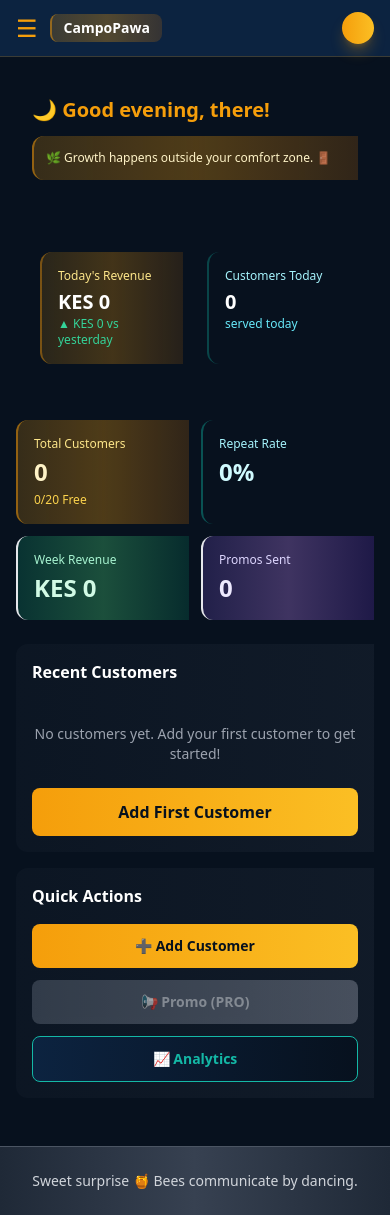
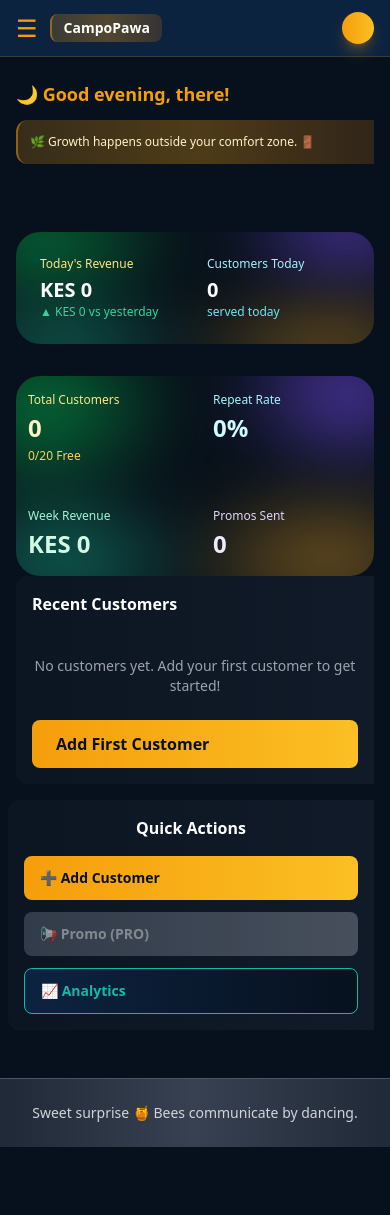
Before and after one commit to jira54/campo, a Django app: page /dashboard/ in a window 390 px wide. After the commit the page ends 1147 px from the top, so only its background shows below. Run offline with Django 5.2, Linux system fonts and the light colour scheme; the visitor is signed in with stand-in values (Sample User, id 1); data that the repository does not hold is empty; some libraries are stand-ins or nearby versions.

Commit message:
Dashboard UI refinements: improved greeting positioning and aurora effects
- Moved greeting section to top-left corner with proper positioning
- Added aurora gradient effects to stats boxes (Today's Snapshot and KPI Cards)
- Optimized Quick Actions section layout and spacing
- Centered Quick Actions title with left-aligned buttons
- Enhanced mobile responsiveness across all components
- Maintained all existing functionality and logic

```diff
--- a/templates/dashboard/overview.html
+++ b/templates/dashboard/overview.html
@@ -9,11 +9,11 @@
     <div class="flex-1 overflow-auto bg-deep">
         <div class="p-4 md:p-8">
             <!-- Daily Greeting Section -->
-            <div class="mb-8">
+            <div class="mb-8" style="position: relative; min-height: 120px;">
                 <div class="p-4 md:p-8">
                     <div class="flex flex-col md:flex-row items-start justify-between gap-4 md:gap-6">
-                        <div class="w-full md:flex-1">
-                            <p class="text-gold font-bold text-xl md:text-2xl mb-3 md:mb-4">{{ greeting_emoji }} {{ greeting }}, {{ first_name }}!</p>
+                        <div class="w-full md:flex-1" style="text-align: left; align-items: flex-start; padding-left: 0; position: absolute; top: 0; left: 0;">
+                            <p class="text-gold font-bold text-lg md:text-xl mb-3 md:mb-4">{{ greeting_emoji }} {{ greeting }}, {{ first_name }}!</p>
                             <div class="bg-gradient-to-r from-amber-500/20 via-gold/30 to-amber-600/20 p-3 md:p-4 rounded-l-xl border-l-2 border-gold/50">
                                 <p class="text-amber-100 text-xs md:text-sm leading-relaxed">{{ daily_tip }}</p>
                             </div>
@@ -38,9 +38,10 @@
 
             <!-- Today's Snapshot -->
             <div class="mb-8">
-                <div class="p-6">
+                <div class="p-6" style="position: relative; overflow: hidden; border-radius: 24px; background: #08111a;">
+                    <div class="aurora" style="position: absolute; inset: -40px; background: radial-gradient(ellipse 55% 60% at 15% 25%, rgba(0,200,83,0.55) 0%, transparent 60%), radial-gradient(ellipse 50% 55% at 85% 20%, rgba(124,77,255,0.6) 0%, transparent 58%), radial-gradient(ellipse 60% 50% at 80% 80%, rgba(245,166,35,0.45) 0%, transparent 60%), radial-gradient(ellipse 55% 50% at 20% 80%, rgba(29,233,182,0.4) 0%, transparent 58%); filter: blur(28px);"></div>
                     <div class="grid grid-cols-2 md:grid-cols-3 gap-6">
-                        <div class="bg-gradient-to-r from-amber-500/15 via-gold/25 to-amber-600/15 p-4 rounded-l-xl border-l-2 border-gold/40">
+                        <div style="border: none; background: transparent; position: relative; z-index: 2;">
                             <p class="text-amber-200 text-xs mb-1">Today's Revenue</p>
                             <p class="text-white font-bold text-xl">KES {{ today_revenue|floatformat:0 }}</p>
                             <p class="text-xs {% if revenue_up %}text-emerald-400{% else %}text-red-400{% endif %}">
@@ -48,12 +49,12 @@
                                 KES {{ revenue_change|floatformat:0 }} vs yesterday
                             </p>
                         </div>
-                        <div class="bg-gradient-to-r from-teal-500/15 via-cyan-400/25 to-teal-600/15 p-4 rounded-l-xl border-l-2 border-teal/40">
+                        <div style="border: none; background: transparent; position: relative; z-index: 2;">
                             <p class="text-cyan-200 text-xs mb-1">Customers Today</p>
                             <p class="text-white font-bold text-xl">{{ today_customers }}</p>
                             <p class="text-cyan-300 text-xs">served today</p>
                         </div>
-                        <div class="hidden md:block bg-gradient-to-r from-violet-500/15 via-purple-400/25 to-violet-600/15 p-4 rounded-l-xl border-l-2 border-violet/40">
+                        <div class="hidden md:block" style="border: none; background: transparent; position: relative; z-index: 2;">
                             <p class="text-violet-200 text-xs mb-1">Date</p>
                             <p class="text-white font-bold text-xl">{{ today_date|date:"d M" }}</p>
                             <p class="text-violet-300 text-xs">{{ today_date|date:"l" }}</p>
@@ -89,9 +90,11 @@
             {% endif %}
 
             <!-- KPI Cards -->
-            <div class="grid grid-cols-2 md:grid-cols-4 gap-3 md:gap-4 mb-6 md:mb-8">
+            <div style="position: relative; overflow: hidden; border-radius: 24px; background: #08111a; margin-bottom: 24px 32px;">
+                <div class="aurora" style="position: absolute; inset: -40px; background: radial-gradient(ellipse 55% 60% at 15% 25%, rgba(0,200,83,0.55) 0%, transparent 60%), radial-gradient(ellipse 50% 55% at 85% 20%, rgba(124,77,255,0.6) 0%, transparent 58%), radial-gradient(ellipse 60% 50% at 80% 80%, rgba(245,166,35,0.45) 0%, transparent 60%), radial-gradient(ellipse 55% 50% at 20% 80%, rgba(29,233,182,0.4) 0%, transparent 58%); filter: blur(28px);"></div>
+                <div class="grid grid-cols-2 md:grid-cols-4 gap-3 md:gap-4">
                     <!-- Total Customers -->
-                <div class="bg-gradient-to-r from-amber-500/20 via-gold/30 to-amber-600/20 p-4 md:p-6 rounded-l-xl border-l-2 border-gold/50">
+                    <div style="border: none; background: transparent; position: relative; z-index: 2; padding: 16px 12px;">
                         <p class="text-amber-200 text-xs mb-1 md:mb-2">Total Customers</p>
                         <p class="text-2xl md:text-3xl font-bold text-amber-100">{{ total_customers }}</p>
                         {% if not user.is_premium %}
@@ -100,24 +103,25 @@
                     </div>
 
                     <!-- Repeat Rate -->
-                <div class="bg-gradient-to-r from-teal-500/20 via-cyan-400/30 to-teal-600/20 p-4 md:p-6 rounded-l-xl border-l-2 border-teal/50">
+                    <div style="border: none; background: transparent; position: relative; z-index: 2; padding: 16px 12px;">
                         <p class="text-cyan-200 text-xs mb-1 md:mb-2">Repeat Rate</p>
                         <p class="text-2xl md:text-3xl font-bold text-cyan-100">{{ repeat_rate }}%</p>
                         <p class="text-cyan-300 text-xs mt-1 md:mt-2 hidden sm:block">Returning customers</p>
                     </div>
 
                     <!-- Week Revenue -->
-                <div class="bg-gradient-to-r from-emerald-500/20 via-green-400/30 to-emerald-600/20 p-4 md:p-6 rounded-l-xl border-l-2 border-emerald/50">
+                    <div style="border: none; background: transparent; position: relative; z-index: 2; padding: 16px 12px;">
                         <p class="text-emerald-200 text-xs mb-1 md:mb-2">Week Revenue</p>
                         <p class="text-2xl md:text-3xl font-bold text-emerald-100">KES {{ week_revenue|floatformat:0 }}</p>
                         <p class="text-emerald-300 text-xs mt-1 md:mt-2 hidden sm:block">Last 7 days</p>
                     </div>
 
                     <!-- Promo Responses -->
-                <div class="bg-gradient-to-r from-violet-500/20 via-purple-400/30 to-violet-600/20 p-4 md:p-6 rounded-l-xl border-l-2 border-violet/50">
+                    <div style="border: none; background: transparent; position: relative; z-index: 2; padding: 16px 12px;">
                         <p class="text-violet-200 text-xs mb-1 md:mb-2">Promos Sent</p>
                         <p class="text-2xl md:text-3xl font-bold text-violet-100">{{ promo_responses }}</p>
                         <p class="text-violet-300 text-xs mt-1 md:mt-2 hidden sm:block">This week</p>
+                    </div>
                 </div>
             </div>
 
@@ -143,33 +147,33 @@
                         </div>
                     {% else %}
                         <p class="text-gray-400 text-center py-6 text-sm">No customers yet. Add your first customer to get started!</p>
-                        <a href="{% url 'customers:customer_add' %}" class="block text-center bg-gradient-to-r from-gold to-amber-400 text-deep font-bold px-6 py-3 rounded-lg hover:from-amber-400 hover:to-yellow-300 hover:scale-105 hover:shadow-lg hover:shadow-gold/30 transition-all duration-300 ease-out">
+                        <a href="{% url 'customers:customer_add' %}" class="block text-left bg-gradient-to-r from-gold to-amber-400 text-deep font-bold px-6 py-3 rounded-lg hover:from-amber-400 hover:to-yellow-300 hover:scale-105 hover:shadow-lg hover:shadow-gold/30 transition-all duration-300 ease-out">
                             Add First Customer
                         </a>
                     {% endif %}
                 </div>
 
                 <!-- Quick Actions -->
-                <div class="bg-gradient-to-r from-gray-800/20 to-gray-700/20 p-4 md:p-6 rounded-l-xl">
-                    <h2 class="text-white font-bold text-base md:text-lg mb-4">Quick Actions</h2>
-                    <div class="grid grid-cols-1 gap-3">
-                        <a href="{% url 'customers:customer_add' %}" class="block bg-gradient-to-r from-gold to-amber-400 text-deep font-bold px-4 py-3 rounded-lg text-center hover:from-amber-400 hover:to-yellow-300 hover:scale-105 hover:shadow-lg hover:shadow-gold/30 transition-all duration-300 ease-out text-sm md:text-base">
+                <div class="bg-gradient-to-r from-gray-800/20 to-gray-700/20 p-4 md:p-5 rounded-l-xl" style="margin-left: -8px;">
+                    <h2 class="text-white font-bold text-base md:text-lg mb-4 text-center">Quick Actions</h2>
+                    <div class="space-y-3">
+                        <a href="{% url 'customers:customer_add' %}" class="block bg-gradient-to-r from-gold to-amber-400 text-deep font-bold px-4 py-3 rounded-lg text-left hover:from-amber-400 hover:to-yellow-300 hover:scale-105 hover:shadow-lg hover:shadow-gold/30 transition-all duration-300 ease-out text-sm md:text-base">
                             ➕ Add Customer
                         </a>
                         {% if user.is_premium %}
-                            <a href="{% url 'promotions:promotion_compose' %}" class="block bg-gradient-to-r from-teal to-cyan-400 text-deep font-bold px-4 py-3 rounded-lg text-center hover:from-cyan-400 hover:to-cyan-300 hover:scale-105 hover:shadow-lg hover:shadow-teal/30 transition-all duration-300 ease-out text-sm md:text-base">
+                            <a href="{% url 'promotions:promotion_compose' %}" class="block bg-gradient-to-r from-teal to-cyan-400 text-deep font-bold px-4 py-3 rounded-lg text-left hover:from-cyan-400 hover:to-cyan-300 hover:scale-105 hover:shadow-lg hover:shadow-teal/30 transition-all duration-300 ease-out text-sm md:text-base">
                                 📢 Send Promo
                             </a>
                         {% else %}
-                            <button disabled class="block w-full bg-gradient-to-r from-gray-600 to-gray-500 text-gray-300 font-bold px-4 py-3 rounded-lg text-center cursor-not-allowed text-sm md:text-base opacity-60">
+                            <button disabled class="block w-full bg-gradient-to-r from-gray-600 to-gray-500 text-gray-300 font-bold px-4 py-3 rounded-lg text-left cursor-not-allowed text-sm md:text-base opacity-60">
                                 📢 Promo (PRO)
                             </button>
                         {% endif %}
-                        <a href="{% url 'analytics:analytics' %}" class="block bg-gradient-to-r from-navy to-deep border border-sea text-sea font-bold px-4 py-3 rounded-lg text-center hover:border-cyan-300 hover:text-cyan-300 hover:scale-105 hover:shadow-lg hover:shadow-sea/20 transition-all duration-300 ease-out text-sm md:text-base">
+                        <a href="{% url 'analytics:analytics' %}" class="block bg-gradient-to-r from-navy to-deep border border-sea text-sea font-bold px-4 py-3 rounded-lg text-left hover:border-cyan-300 hover:text-cyan-300 hover:scale-105 hover:shadow-lg hover:shadow-sea/20 transition-all duration-300 ease-out text-sm md:text-base">
                             📈 Analytics
                         </a>
                         {% if at_risk_count %}
-                            <a href="{% url 'customers:customer_list' %}" class="block bg-gradient-to-r from-red-900 to-red-800 text-red-200 font-bold px-4 py-3 rounded-lg text-center hover:from-red-800 hover:to-red-700 hover:text-red-100 hover:scale-105 hover:shadow-lg hover:shadow-red/30 transition-all duration-300 ease-out text-sm md:text-base">
+                            <a href="{% url 'customers:customer_list' %}" class="block bg-gradient-to-r from-red-900 to-red-800 text-red-200 font-bold px-4 py-3 rounded-lg text-left hover:from-red-800 hover:to-red-700 hover:text-red-100 hover:scale-105 hover:shadow-lg hover:shadow-red/30 transition-all duration-300 ease-out text-sm md:text-base">
                                 ⚠️ At-Risk ({{ at_risk_count }})
                             </a>
                         {% endif %}
```
Lines whose indentation alone changed are shown as unchanged.
